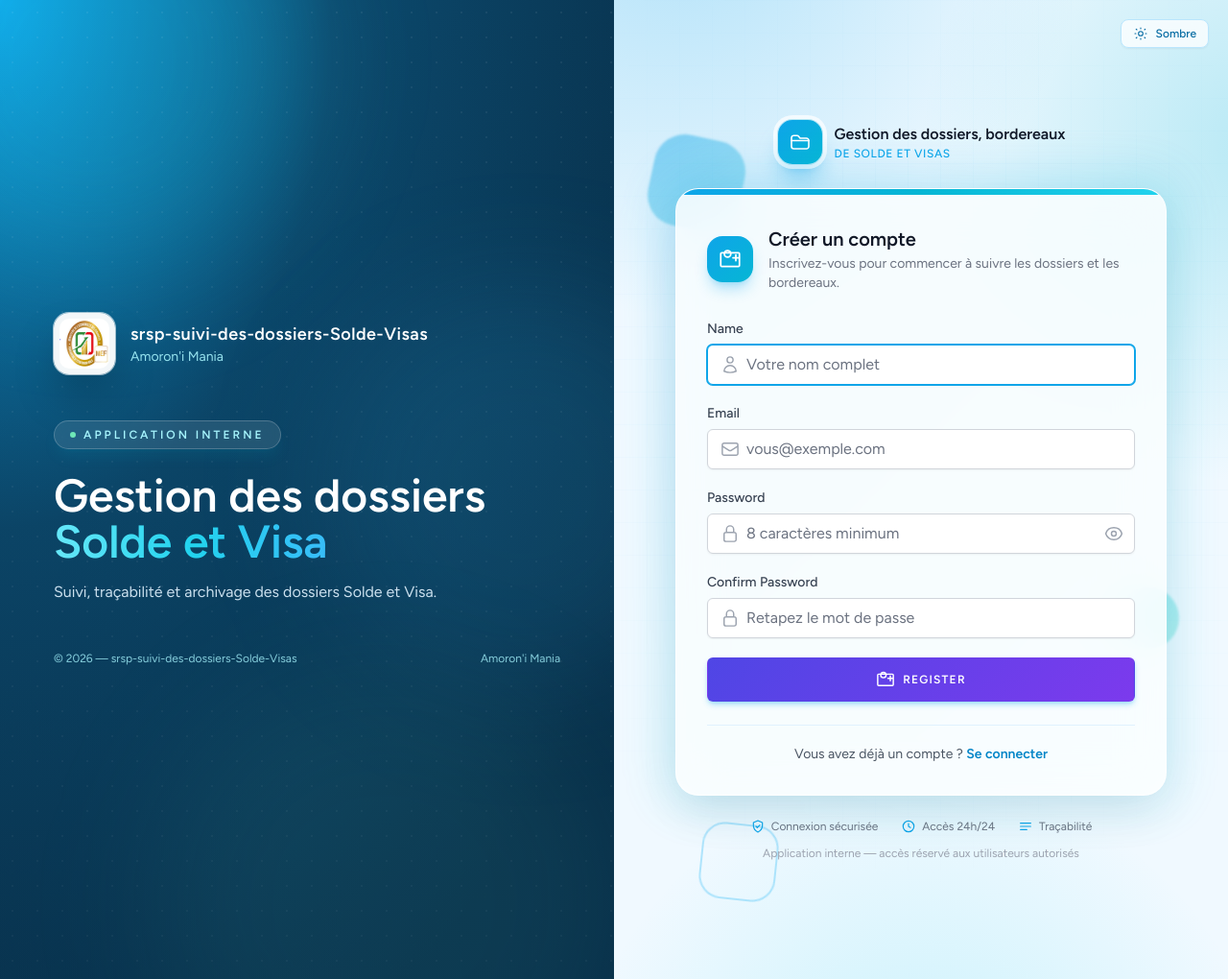
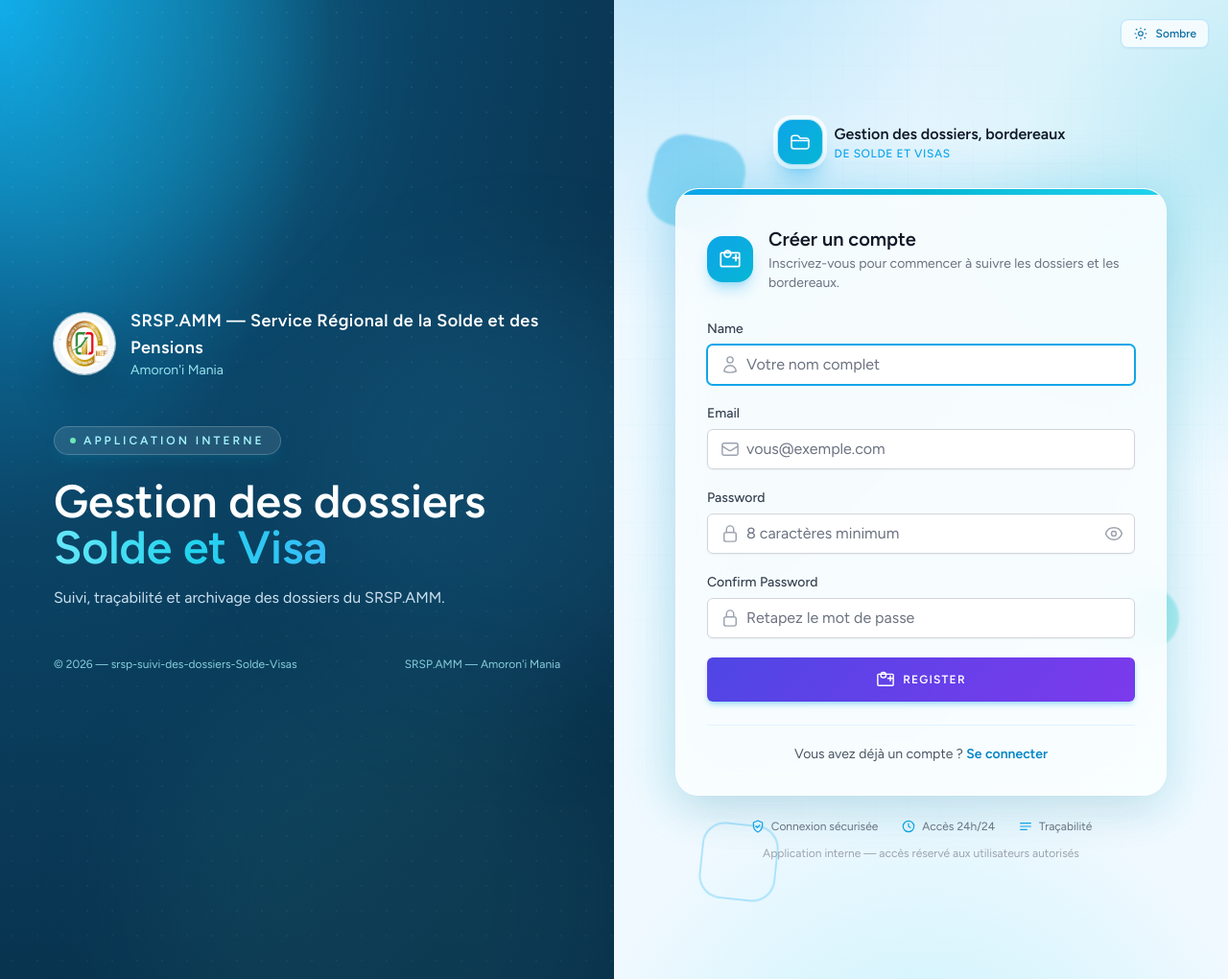
Before and after one commit to randrianirinaalbert2-cmd/suivi-dossiers, a Laravel app: page /register in a window 1280 px wide. Shown: the whole page at 96% size. Run offline with Laravel 12, Linux system fonts and the light colour scheme; style sheets or scripts are compiled from the project's sources.

Commit message:
Restaurer l'identite SRSP.AMM sur la page de connexion et arrondir les logos
Le panneau gauche garde SRSP.AMM comme avant, mentre que le titre, la navigation et le pied de page utilisent toujours APP_NAME. Les logos MEF sont desormais circulaires dans la connexion et la navigation.

```diff
--- a/resources/views/layouts/guest.blade.php
+++ b/resources/views/layouts/guest.blade.php
@@ -42,9 +42,9 @@
                 <div class="relative z-10 flex h-full flex-col justify-center">
                     <div class="flex items-center gap-4">
                         <img src="{{ asset('logo-mef.png') }}" alt="Armoiries — Ministère de l'Économie et des Finances"
-                             class="h-16 w-16 shrink-0 rounded-2xl bg-white/95 p-1.5 shadow-2xl shadow-black/40 ring-1 ring-white/60">
+                             class="h-16 w-16 shrink-0 rounded-full bg-white/95 p-1.5 shadow-2xl shadow-black/40 ring-1 ring-white/60">
                         <div class="leading-tight">
-                            <span class="block text-lg font-bold tracking-wide text-white">{{ config('app.name') }}</span>
+                            <span class="block text-lg font-bold tracking-wide text-white">SRSP.AMM — Service Régional de la Solde et des Pensions</span>
                             <span class="block text-sm text-cyan-200/90">Amoron'i Mania</span>
                         </div>
                     </div>
@@ -59,13 +59,13 @@
                             <span class="bg-[linear-gradient(90deg,#67e8f9,#22d3ee,#38bdf8)] bg-clip-text text-transparent">Solde et Visa</span>
                         </h1>
                         <p class="mt-4 max-w-lg text-base leading-relaxed text-sky-100/90">
-                            Suivi, traçabilité et archivage des dossiers Solde et Visa.
+                            Suivi, traçabilité et archivage des dossiers du SRSP.AMM.
                         </p>
                     </div>
 
                     <div class="mt-12 flex flex-wrap items-center justify-between gap-4 text-xs text-cyan-200/80">
                         <span>© {{ now()->year }} — {{ config('app.name') }}</span>
-                        <span>Amoron'i Mania</span>
+                        <span>SRSP.AMM — Amoron'i Mania</span>
                     </div>
                 </div>
             </div>
--- a/resources/views/layouts/navigation.blade.php
+++ b/resources/views/layouts/navigation.blade.php
@@ -98,7 +98,7 @@
         </svg>
     </button>
     <a href="{{ route('dashboard') }}" class="flex items-center gap-2.5">
-        <img src="{{ asset('logo-mef.png') }}" alt="Armoiries — Ministère de l'Économie et des Finances" class="h-9 w-9 shrink-0 rounded-lg bg-white/90 p-0.5 shadow-md shadow-black/30">
+        <img src="{{ asset('logo-mef.png') }}" alt="Armoiries — Ministère de l'Économie et des Finances" class="h-9 w-9 shrink-0 rounded-full bg-white/90 p-0.5 shadow-md shadow-black/30">
         <span class="leading-tight">
             <span class="block text-sm font-semibold text-white">{{ config('app.name') }}</span>
             <span class="hidden text-xs text-indigo-300 lg:block">de Solde et Visas</span>
```
Also changed, not shown: tests/Feature/NomApplicationTest.php (+4 -3 lines), README.md.
